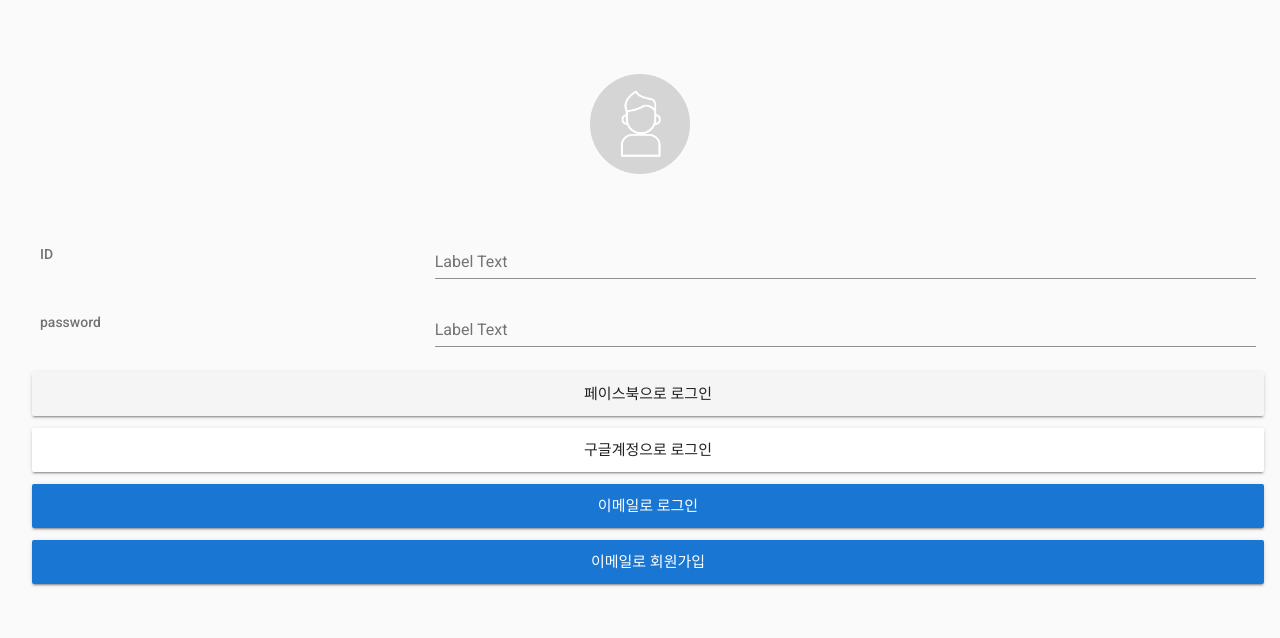
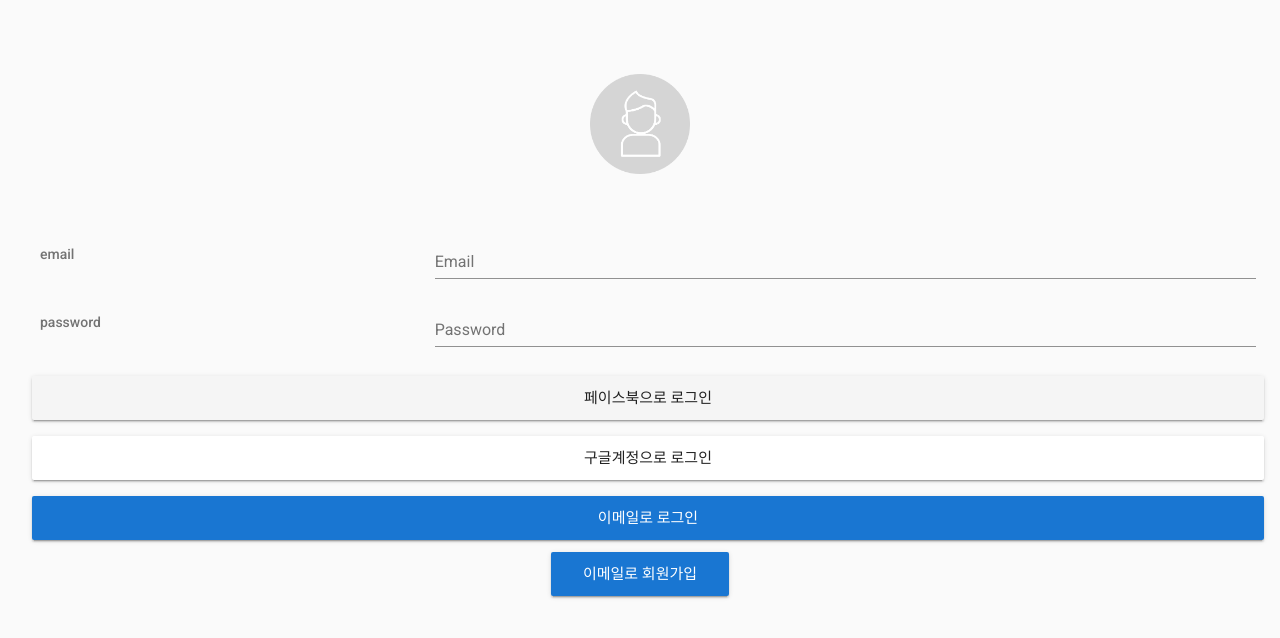
Before and after one commit to kimc159/firebase-chat, a Vue app: page /#/ in a window 1280 px wide. Shown: the top 638 px of the page. Built offline with nearby package versions, Linux system fonts and the light colour scheme.

Commit message:
로그인 유지 추가

```diff
--- a/src/components/Page/UserLoginPage.vue
+++ b/src/components/Page/UserLoginPage.vue
@@ -7,13 +7,16 @@
   </v-layout>
   <v-layout row>
     <v-flex xs4>
-      <v-subheader>ID</v-subheader>
+      <v-subheader>email</v-subheader>
     </v-flex>
     <v-flex xs8>
       <v-text-field
-        name="input-1"
-        label="Label Text"
-        id="testing"
+        name="email"
+        label="Email"
+        id="email"
+        v-model="email"
+        type="email"
+        required
       ></v-text-field>
     </v-flex>
   </v-layout>
@@ -23,9 +26,12 @@
     </v-flex>
     <v-flex xs8>
       <v-text-field
-        name="input-1"
-        label="Label Text"
-        id="testing"
+        name="password"
+        label="Password"
+        id="password"
+        v-model="password"
+        type="password"
+        required
       ></v-text-field>
     </v-flex>
   </v-layout>
@@ -52,14 +58,14 @@
   <v-layout row wrap>
     <v-flex xs12>
       <div class="btn_wrap">
-        <v-btn large class="primary" center>이메일로 로그인</v-btn>
+        <v-btn large class="primary" center @click="signin">이메일로 로그인</v-btn>
       </div>
     </v-flex>
   </v-layout>
   <v-layout row wrap>
     <v-flex xs12>
       <div class="btn_wrap">
-        <v-btn large class="primary" center>이메일로 회원가입</v-btn>
+        <v-btn large class="primary" center to="/signup">이메일로 회원가입</v-btn>
       </div>
     </v-flex>
   </v-layout>
@@ -71,21 +77,36 @@ import * as firebase from 'firebase'
 export default {
   data () {
     return {
-      auth: firebase.auth()
+      auth: firebase.auth(),
+      email: '',
+      password: ''
     }
   },
-  created () {
+  computed: {
+    user () {
+      return this.$store.getters.user
+    }
   },
-  computed: {
+  watch: {
+    user (value) {
+      if (value !== null && value !== undefined) {
+        console.log(value)
+        this.$router.push('/chatlist')
+      }
+    }
   },
   methods: {
     googleLogin () {
       const googleProvider = new firebase.auth.GoogleAuthProvider()
       this.auth.signInWithPopup(googleProvider)
       .then((result) => {
-        console.log('로그인 성공')
-        console.log(result)
-        this.$store.dispatch('setUser')
+        console.log('google login')
+        const setUser = {
+          name: result.user.displayName,
+          email: result.user.email
+        }
+        this.$store.dispatch('setUser', setUser)
+        this.$store.dispatch('setError', null)
       })
       .catch((error) => {
         alert('로그인에 실패했습니다.')
@@ -96,18 +117,21 @@ export default {
       const firebaseProvider = new firebase.auth.FacebookAuthProvider()
       this.auth.signInWithPopup(firebaseProvider)
       .then((result) => {
-        console.log('로그인 성공')
-        console.log(result)
+        console.log('facebook login')
+        const setUser = {
+          name: result.user.displayName,
+          email: result.user.email
+        }
+        this.$store.dispatch('setUser', setUser)
+        this.$store.dispatch('setError', null)
       })
     },
-    onAuthChange () {
-      this.auth.onAuthStateChanged((user) => {
-        if (user) {
-          console.log('user 로그인 : ', JSON.stringify(user))
-        } else {
-          console.log('로그아웃')
-        }
-      })
+    signin () {
+      const user = {
+        email: this.email,
+        password: this.password
+      }
+      this.$store.dispatch('signin', user)
     }
   }
 }
@@ -126,8 +150,9 @@ export default {
 }
 .btn_wrap {
   text-align: center;
-  button {
+  button, .btn{
     width: 100%;
+    margin-top: 10px;
   }
 }
 .google .btn__content {
```
